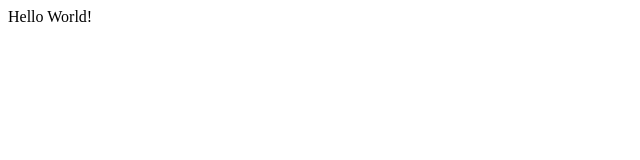
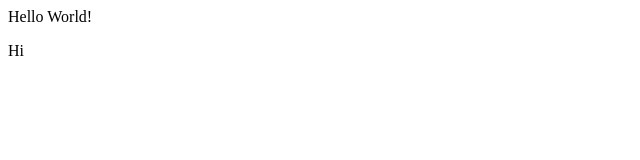
Before and after one commit to richiezbui/test1, a plain HTML site: page index.html in a window 1280 px wide. Shown: the full height of the page, 0-640 px from the left. Drawn offline with Linux system fonts and the light colour scheme.

Commit message:
Update index.html

```diff
--- a/index.html
+++ b/index.html
@@ -1 +1,2 @@
 <p> Hello World! </p>
+<p1> Hi </p1>
```
